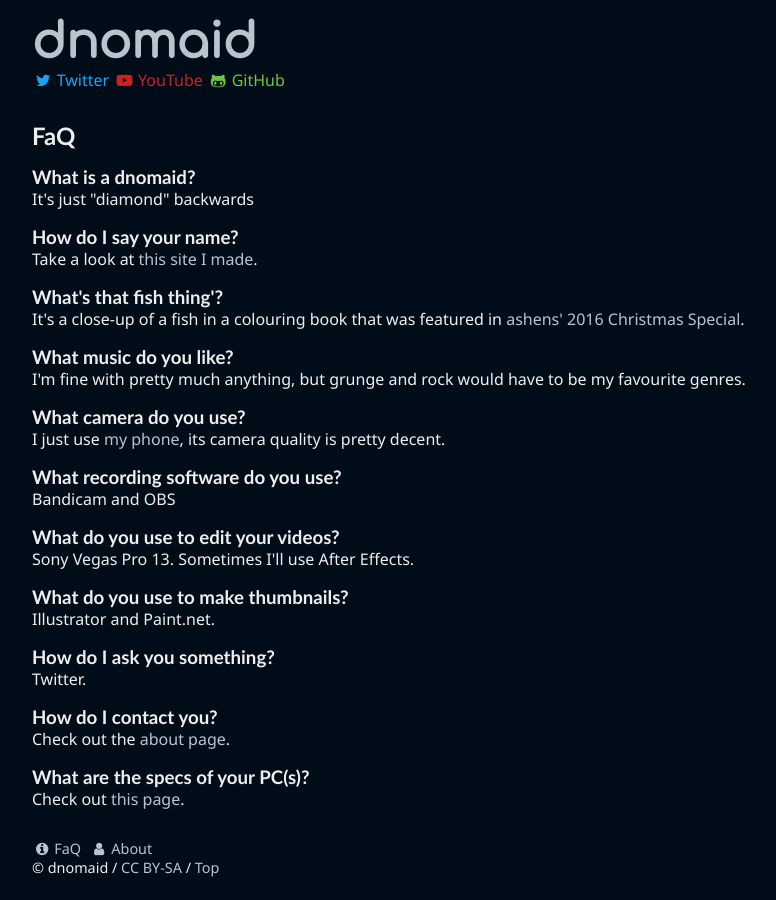
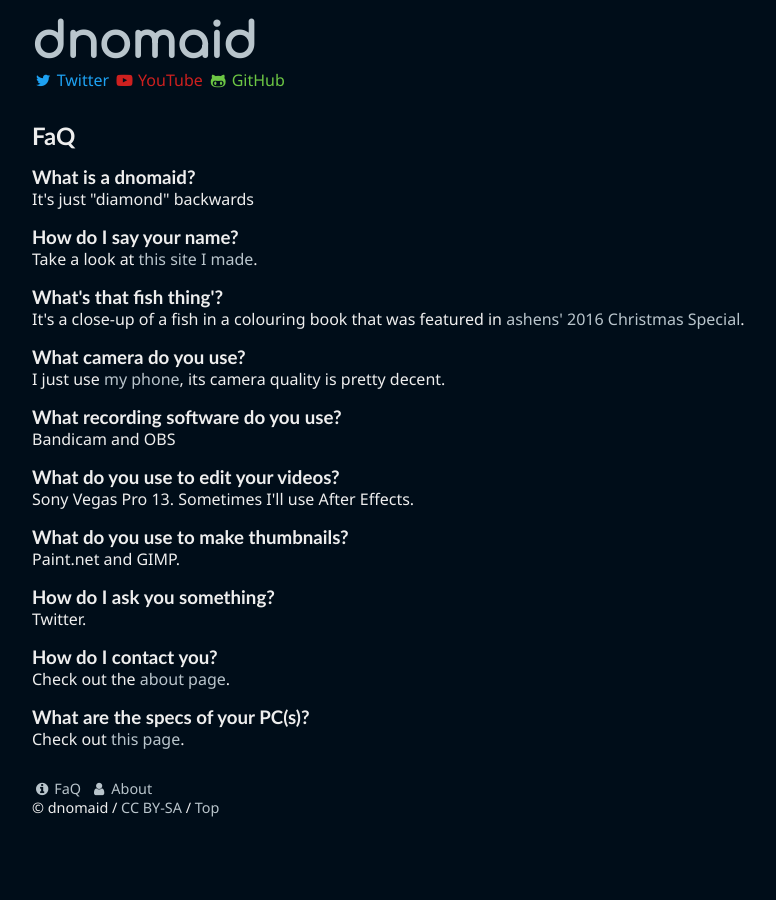
Before and after one commit to tomfishemoji/tomfishemoji.github.io, a Jekyll site: the page built from faq.html, in a window 1280 px wide. Shown: the whole page, without its empty margins (248-1024 px from the left). Built offline with Jekyll 4.4.1, drawn with Linux system fonts in a browser that asks for light colours.

Commit message:
remove and fix some questions

```diff
--- a/faq.html
+++ b/faq.html
@@ -21,11 +21,6 @@
                 <p>It's a close-up of a fish in a colouring book that was featured in <a href="https://youtu.be/-SvYEaQRbk4?t=1025">ashens' 2016 Christmas Special</a>.</p>
             </div>
 
-            <div class="question" id="bands">
-                <h3 class="question-heading"> What music do you like?</h3>
-                <p>I'm fine with pretty much anything, but grunge and rock would have to be my favourite genres.</p>
-            </div>
-
             <div class="question" id="camera">
                 <h3 class="question-heading"> What camera do you use?</h3>
                 <p>I just use <a href="devices.html">my phone</a>, its camera quality is pretty decent.</p>
@@ -43,7 +38,7 @@
 
             <div class="question" id="thumbnails">
                 <h3 class="question-heading"> What do you use to make thumbnails?</h3>
-                <p>Illustrator and Paint.net.</p>
+                <p>Paint.net and GIMP.</p>
             </div>
 
             <div class="question" id="ask">
--- a/index.html
+++ b/index.html
@@ -13,4 +13,4 @@
         </li>
       {% endfor %}
     </ul>
-    <p><a href="/archive/"><i class="fa fa-folder fa-fw"></i> Previous Posts</a> <a href="feed.xml" style="margin-left: 1em;"><i class="fa fa-rss fa-fw"></i> RSS</a></p>
+    <p><a href="/archive/"><i class="fa fa-folder fa-fw"></i> Previous Posts</a> <a href="feed.xml" style="margin-left: 0.5em;"><i class="fa fa-rss fa-fw"></i> RSS</a></p>
```
